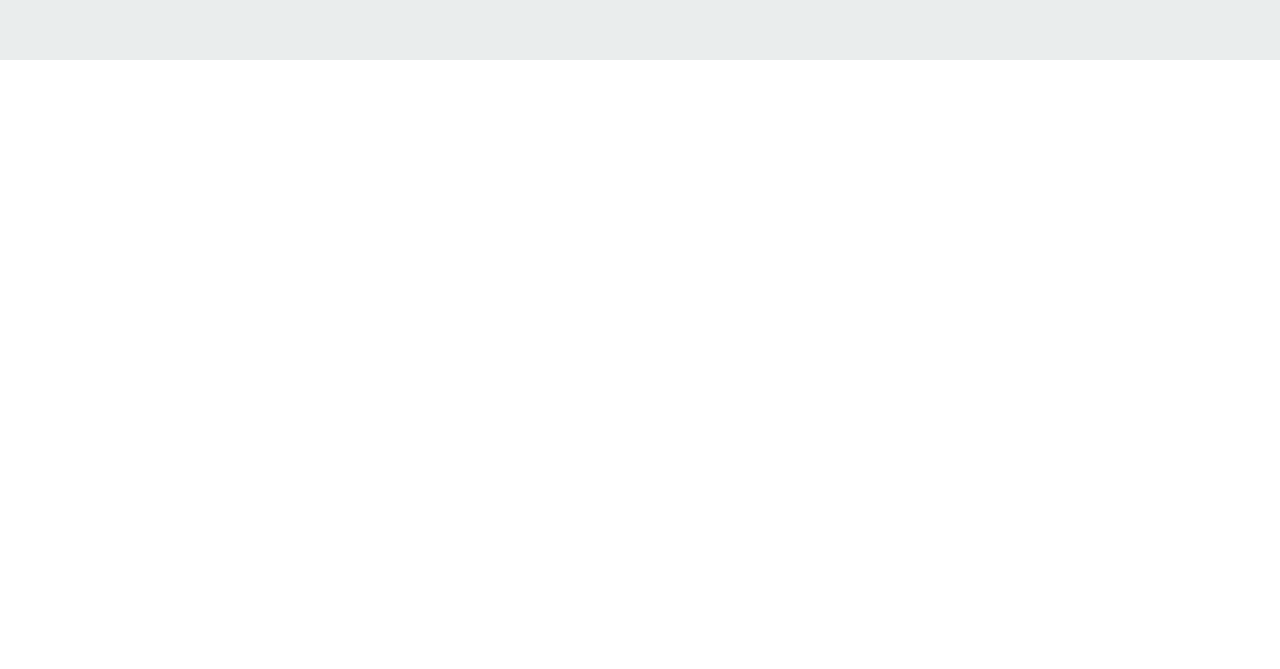
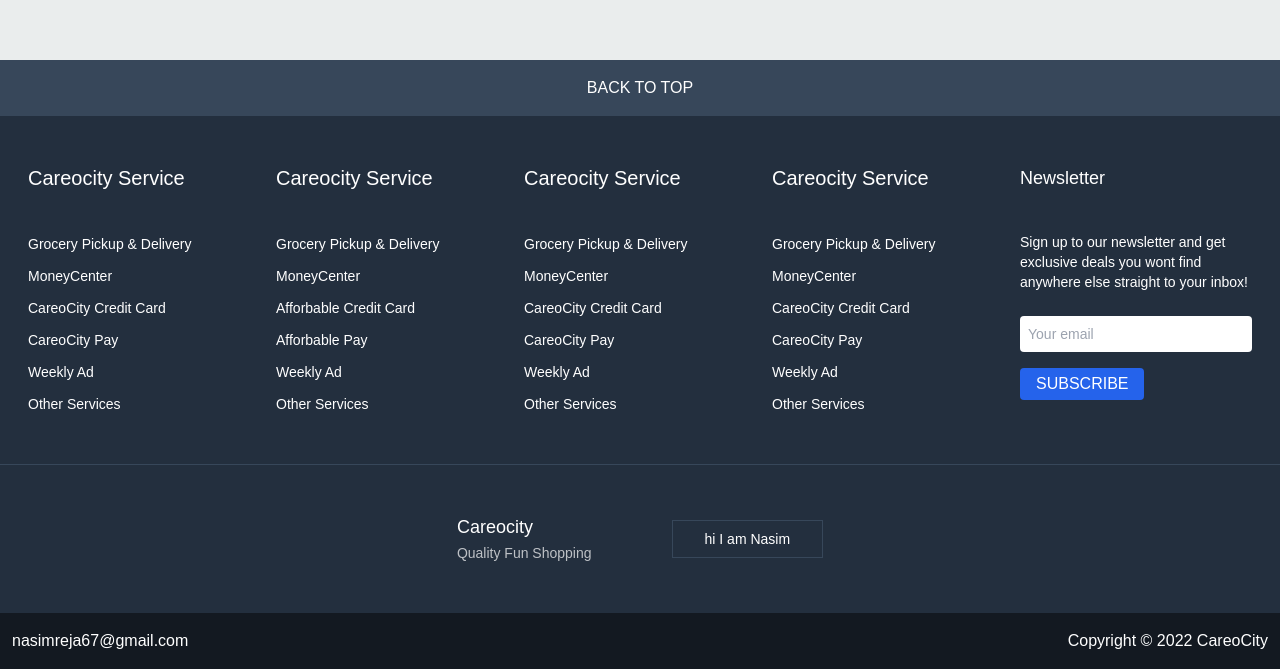
Before and after one commit to nasim67reja/CareoCIty-ecommerce, a React (Create React App) app in the folder Frontend/: page / in a window 1280 px wide. Shown: the part 1245-1914 px from the top of the page. Before the commit the page ends 1305 px from the top, so only its background shows below. Built offline with nearby package versions, Linux system fonts and the light colour scheme.

Commit message:
Footer done

```diff
--- a/Frontend/src/App.js
+++ b/Frontend/src/App.js
@@ -1,4 +1,5 @@
 import { Fragment } from "react";
+import Footer from "./Components/Footer/Footer";
 import MainHeader from "./Components/Header/MainHeader";
 import Hero from "./Components/Hero/Hero";
 // import Composition from "./Components/Header/Composition";
@@ -10,6 +11,7 @@ export default function App() {
     <Fragment>
       <MainHeader></MainHeader>
       <Hero />
+      <Footer />
     </Fragment>
   );
 }
--- /dev/null
+++ b/Frontend/src/components/Footer/Footer.js
@@ -0,0 +1,116 @@
+import React from "react";
+import { Link } from "react-router-dom";
+
+const footer = [
+  {
+    tittle: "Careocity Service",
+    services: [
+      "Grocery Pickup & Delivery",
+      "MoneyCenter",
+      "CareoCity Credit Card",
+      "CareoCity Pay",
+      "Weekly Ad",
+      "Other Services",
+    ],
+  },
+  {
+    tittle: "Careocity Service",
+    services: [
+      "Grocery Pickup & Delivery",
+      "MoneyCenter",
+      "Afforbable Credit Card",
+      "Afforbable Pay",
+      "Weekly Ad",
+      "Other Services",
+    ],
+  },
+  {
+    tittle: "Careocity Service",
+    services: [
+      "Grocery Pickup & Delivery",
+      "MoneyCenter",
+      "CareoCity Credit Card",
+      "CareoCity Pay",
+      "Weekly Ad",
+      "Other Services",
+    ],
+  },
+  {
+    tittle: "Careocity Service",
+    services: [
+      "Grocery Pickup & Delivery",
+      "MoneyCenter",
+      "CareoCity Credit Card",
+      "CareoCity Pay",
+      "Weekly Ad",
+      "Other Services",
+    ],
+  },
+];
+
+const Footer = () => {
+  return (
+    <footer className="bg-primary text-white">
+      <div className="cursor-pointer bg-tertiary py-4 text-center">
+        <button>BACK TO TOP</button>
+      </div>
+      <div className="border-b border-tertiary bg-secondary">
+        <div className="mx-auto max-w-[105rem] px-3">
+          <div className="grid grid-cols-5 gap-4  px-4 py-12">
+            {footer.map((col, i) => (
+              <div key={i}>
+                <h3 className="mb-10 text-xl font-medium">{col.tittle}</h3>
+                <ul className="flex flex-col gap-2">
+                  {col.services.map((link, i) => (
+                    <li key={i}>
+                      <Link
+                        to="/"
+                        className="text-sm transition-all hover:text-blue-600"
+                      >
+                        {link}
+                      </Link>
+                    </li>
+                  ))}
+                </ul>
+              </div>
+            ))}
+            <div>
+              <h3 className="mb-10 text-lg font-medium">Newsletter</h3>
+              <p className="mb-6 text-sm">
+                Sign up to our newsletter and get exclusive deals you wont find
+                anywhere else straight to your inbox!
+              </p>
+              <form className="bord">
+                <input
+                  type="text"
+                  className="mb-4 w-full rounded p-2  text-sm text-primary focus:outline-4 focus:outline-outline"
+                  placeholder="Your email "
+                />
+                <button type="submit" className="rounded bg-blue-600 px-4 py-1">
+                  SUBSCRIBE
+                </button>
+              </form>
+            </div>
+          </div>
+        </div>
+      </div>
+      <div className="flex items-center justify-center gap-20 bg-secondary py-12">
+        <div>
+          <h3 className="text-lg font-medium">Careocity</h3>
+          <span className="text-sm opacity-70">Quality Fun Shopping</span>
+        </div>
+        <div className="border border-tertiary px-8 py-2 text-sm">
+          hi I am Nasim
+        </div>
+      </div>
+      <div className="mx-auto max-w-[105rem] px-3">
+        <div className="flex items-center justify-between py-4">
+          <div>nasimreja67@gmail.com</div>
+          <div>Copyright © 2022 CareoCity</div>
+        </div>
+      </div>
+    </footer>
+  );
+};
+
+export default Footer;
--- a/Frontend/src/components/Icon/CartIcon.js
+++ /dev/null
@@ -1,24 +0,0 @@
-import { Fragment } from "react";
-
-const CartIcon = () => {
-  return (
-    <Fragment>
-      <svg
-        xmlns="http://www.w3.org/2000/svg"
-        class="h-6 w-6"
-        fill="none"
-        viewBox="0 0 24 24"
-        stroke="currentColor"
-        stroke-width="2"
-      >
-        <path
-          stroke-linecap="round"
-          stroke-linejoin="round"
-          d="M16 11V7a4 4 0 00-8 0v4M5 9h14l1 12H4L5 9z"
-        />
-      </svg>
-    </Fragment>
-  );
-};
-
-export default CartIcon;
--- a/Frontend/tailwind.config.js
+++ b/Frontend/tailwind.config.js
@@ -6,6 +6,7 @@ module.exports = {
       colors: {
         primary: "#131921",
         secondary: "#232f3e",
+        tertiary: "#37475a",
         outline: "#febd69",
         ovarlay: "#13192199",
         backg: "#EAEDED",
```
